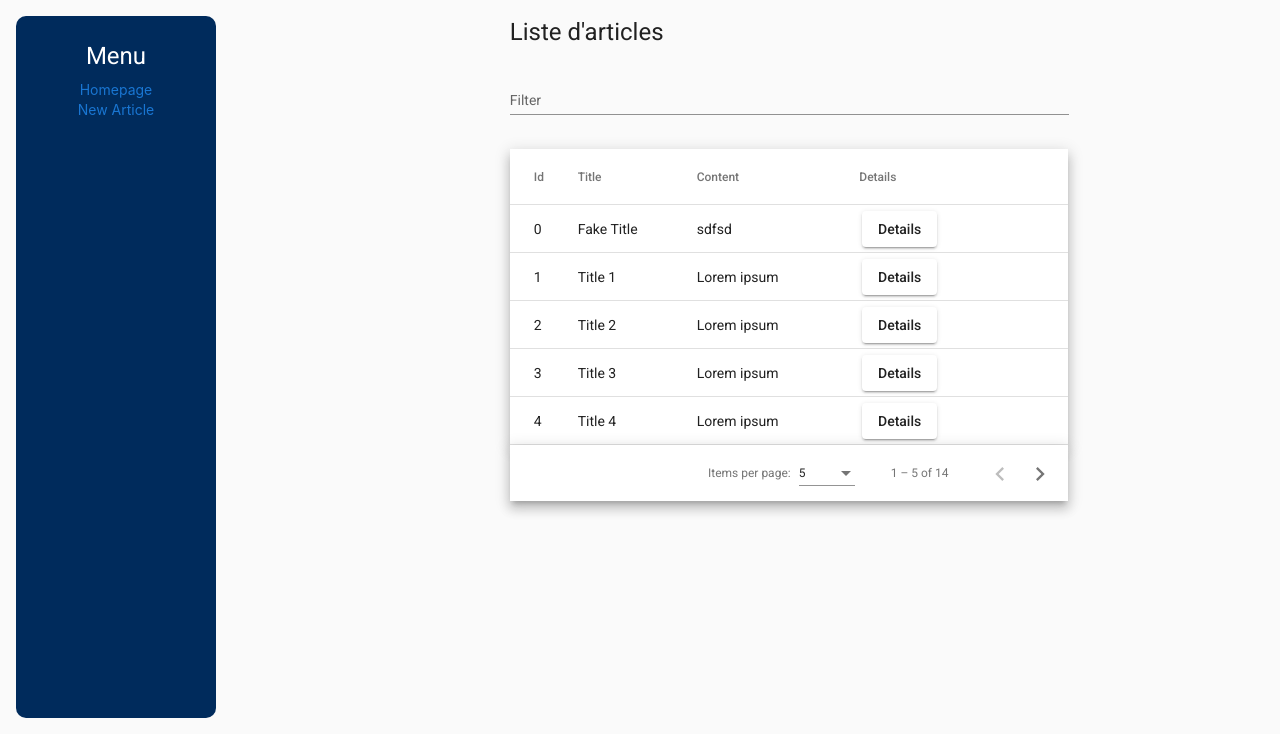
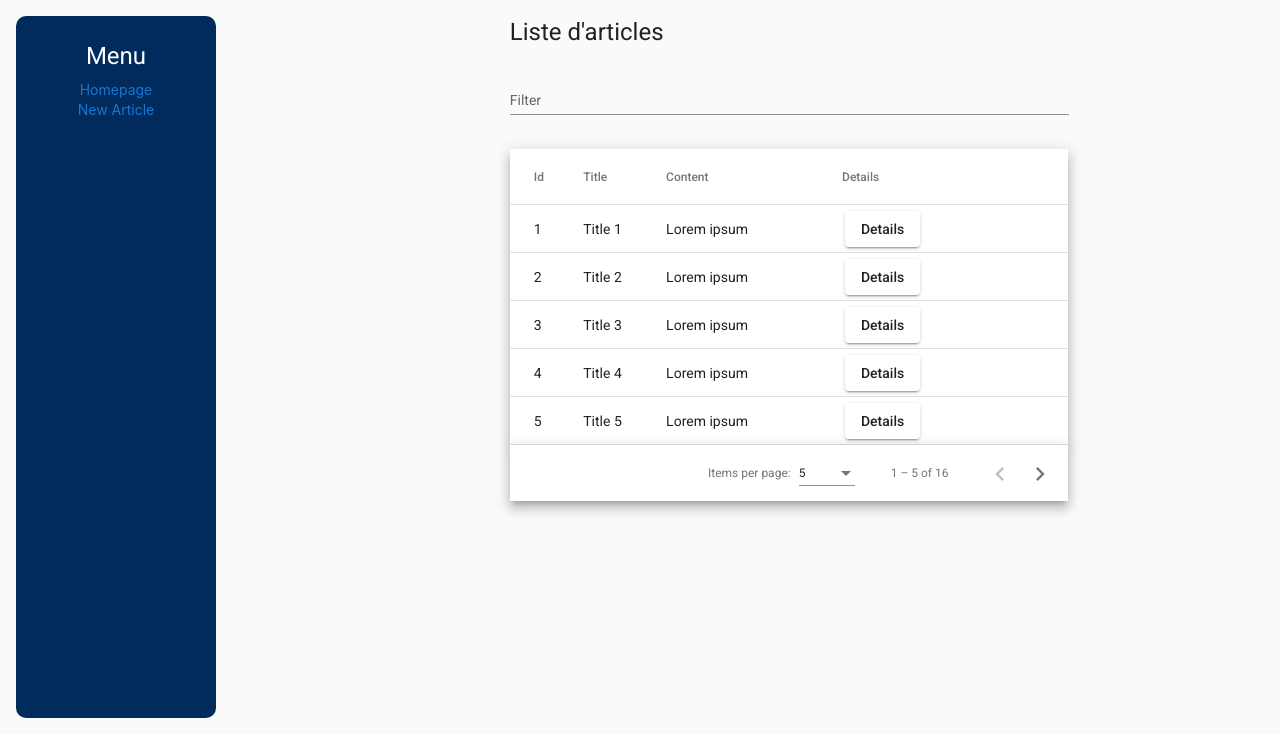
Before and after one commit to Polytech-Paris-Sud-Web/LeonidShuryginTP1Angular, an Angular app: page /articleList in a window 1280 px wide. Shown: the top 756 px of the page. Built offline with nearby package versions, Linux system fonts and the light colour scheme; data requests are answered from the project's data file.

Commit message:
delete bug fixed

```diff
--- a/db.json
+++ b/db.json
@@ -1,11 +1,5 @@
 {
   "articleList": [
-    {
-      "title": "Fake Title",
-      "content": "sdfsd",
-      "author": "fsdf",
-      "id": 0
-    },
     {
       "title": "Title 1",
       "content": "Lorem ipsum",
@@ -78,9 +72,27 @@
       "content": "qsdqsdqsd",
       "author": "ATTTTTT",
       "id": 13
+    },
+    {
+      "title": "Art",
+      "content": "icle",
+      "author": "Leo",
+      "id": 14
+    },
+    {
+      "title": "Fake Title",
+      "content": "qsdqs",
+      "author": "sds",
+      "id": 15
+    },
+    {
+      "title": "qsqsqsqsqs",
+      "content": "qsds",
+      "author": "qsssss",
+      "id": 16
     }
   ],
-  "authorBio": [
+  "author": [
     {
       "bio": "AuthorBio"
     },
--- a/src/app/article-creation/article-creation.component.ts
+++ b/src/app/article-creation/article-creation.component.ts
@@ -4,6 +4,7 @@ import { ArticleNew } from 'src/model/articleNew';
 import { Article } from 'src/model/article';
 import { ArticleService } from '../article.service';
 import { EventEmitter } from '@angular/core';
+import { Router } from '@angular/router';
 
 
 @Component({
@@ -14,7 +15,7 @@ import { EventEmitter } from '@angular/core';
 export class ArticleCreationComponent implements OnInit {
   articleForm: FormGroup;
 
-  constructor(private articleService: ArticleService, private fb: FormBuilder) {
+  constructor(private articleService: ArticleService, private fb: FormBuilder, private router : Router) {
     this.articleForm = this.fb.group({
       title: ['Fake Title', Validators.required],
       content: ['', Validators.required],
@@ -23,6 +24,10 @@ export class ArticleCreationComponent implements OnInit {
   }
 
   ngOnInit(): void {
+  }
+
+  goBack() : void {
+    this.router.navigateByUrl('/');
   }
 
   createArticle() {
@@ -36,5 +41,7 @@ export class ArticleCreationComponent implements OnInit {
     const articleNew = new ArticleNew(newArticle);
 
     this.articleService.createArticle(articleNew).subscribe()
+    this.goBack();
+
   }
 }
--- a/src/app/article/article.component.html
+++ b/src/app/article/article.component.html
@@ -5,5 +5,5 @@
     <p>
         <a mat-raised-button routerLink="/author/{{this.article.getAuthor()}}">Author bio</a>
     </p>
-    <button mat-raised-button color="warn" (click)="delete()">Delete</button>
+    <button mat-raised-button color="warn" (click)="this.delete(this.article)">Delete</button>
 </div>
--- a/src/app/article/article.component.ts
+++ b/src/app/article/article.component.ts
@@ -40,8 +40,13 @@ export class ArticleComponent implements OnInit {
     this.router.navigateByUrl('/');
   }
 
-  delete() {
-    this.deletedArticle.emit(this.article);
+  // delete() {
+  //   this.deletedArticle.emit(this.article);
+  //   this.goBack()
+  // }
+
+  delete(article: Article) {
+    this.articleService.deleteArticle(article).subscribe()
     this.goBack()
   }
 }
```
